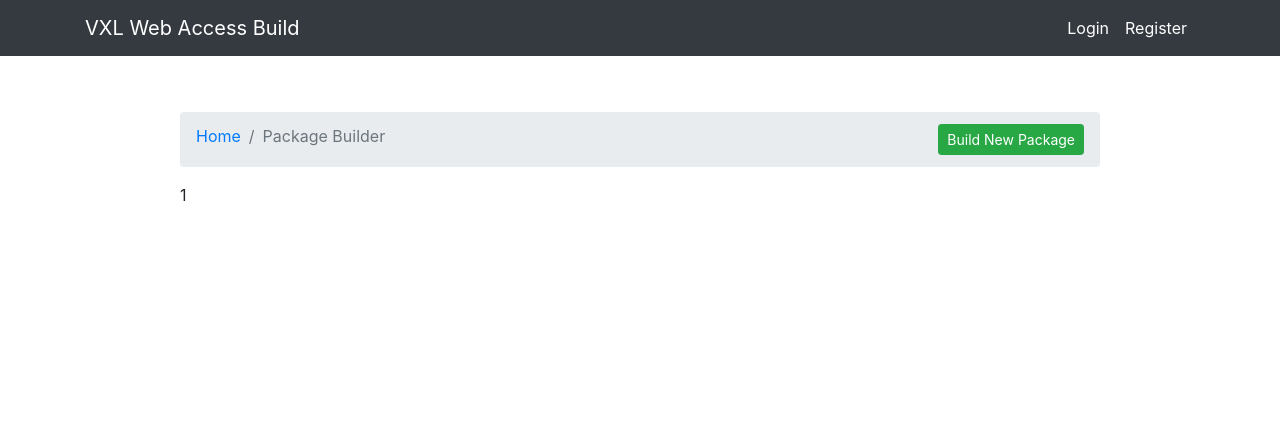
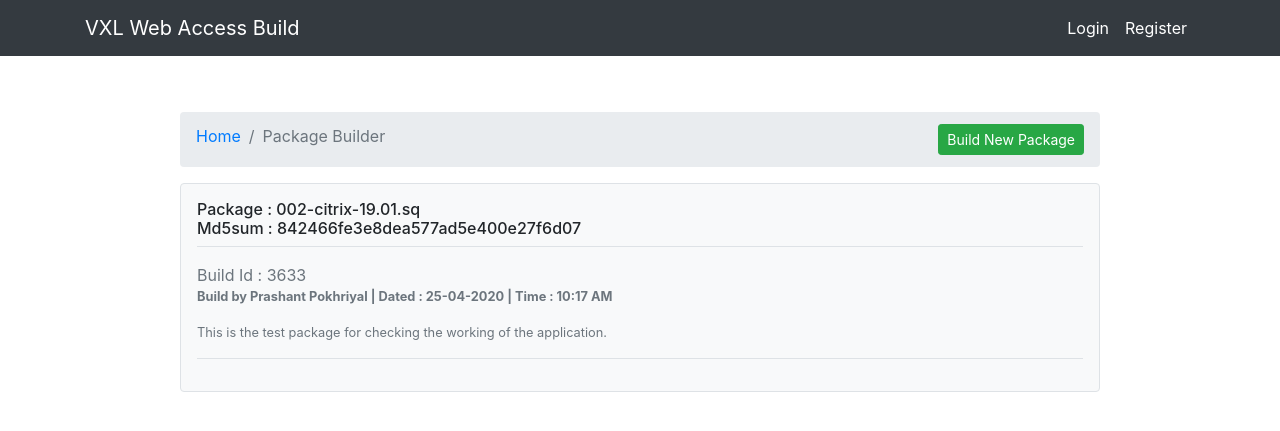
Before and after one commit to ppokhriyal/WebAccessBuild, a Flask app: page /pb_home in a window 1280 px wide. Shown: the top 431 px of the page. Run offline with Flask 2, Linux system fonts and the light colour scheme; data comes from the database, SQL or seed files in the repository; both versions use the stored data as it was after the commit; some libraries are stand-ins or nearby versions.

Commit message:
WebAccessBuild

```diff
--- a/webaccessbuild/forms.py
+++ b/webaccessbuild/forms.py
@@ -45,6 +45,7 @@ class PBBuildForm(FlaskForm):
 	remote_host_ip = QuerySelectField(query_factory=lambda:RegisteredNode.query.all())
 	pb_rawpkgpath = StringField('Package Structure',validators=[DataRequired()])
 	pb_needpatch = BooleanField('Required Patch')
+	pb_patchlegacy = BooleanField('Legacy Patch')
 	pb_removepkg = TextAreaField('Remove Packages')
 	pb_install_script = TextAreaField('Install Script')
 	pb_submit = SubmitField('Build')
--- a/webaccessbuild/models.py
+++ b/webaccessbuild/models.py
@@ -31,6 +31,8 @@ class PB(db.Model):
 	pb_date_posted = db.Column(db.DateTime(),nullable=False,default=datetime.now)
 	pb_description = db.Column(db.Text,nullable=False)
 	pb_os_arch = db.Column(db.Text,nullable=False)
+	pb_md5sum_pkg = db.Column(db.String(50),nullable=False)
+	pb_md5sum_patch = db.Column(db.String(50))
 	user_id = db.Column(db.Integer, db.ForeignKey('user.id'), nullable=False)
 
 	def __repr__(self):
--- a/webaccessbuild/routes.py
+++ b/webaccessbuild/routes.py
@@ -135,16 +135,40 @@ def pb_newbuild():
         proc = subprocess.Popen(cmd_md5sum,shell=True,stdout=subprocess.PIPE,stderr=subprocess.PIPE)
         o,e = proc.communicate()
 
-        with open(pb_pkgbuildpath+'/'+str(form.pb_pkgbuildid.data)+'/MD5SUM',"w") as f:
-            f.write(o.decode('utf-8').split(' ')[0])
-            f.write("\n")
+        #Remove sq after download
+        stdin,stdout,stderr = client.exec_command("rm -rf  "+form.pb_rawpkgpath.data+"/"+str(form.pb_pkgname.data).casefold().split(':')[1]+'.sq')
 
-        #Update the Database
-        pb_update = PB(pb_buildid=str(form.pb_pkgbuildid.data),pb_pkgname=str(form.pb_pkgname.data).casefold().split(':')[1],pb_description=form.pb_pkgdescription.data,pb_os_arch=form.pb_osarch.data,pb_author=current_user)
-        db.session.add(pb_update)
-        db.session.commit()
+        if form.pb_needpatch.data != True:
+            #Update the Database
+            pb_update = PB(pb_buildid=str(form.pb_pkgbuildid.data),pb_pkgname=str(form.pb_pkgname.data).casefold().split(':')[1]+'.sq',pb_description=form.pb_pkgdescription.data,pb_os_arch=form.pb_osarch.data,pb_md5sum_pkg=o.decode('utf-8').split(' ')[0],pb_author=current_user)
+            db.session.add(pb_update)
+            db.session.commit()
 
-        return redirect(url_for('pb_home'))
+            return redirect(url_for('pb_home'))
+        else:
+
+            #Create Firmware Patch work directory
+            os.makedirs(pb_pkgbuildpath+str(form.pb_pkgbuildid.data)+'/Firmware_Update')
+
+            #Check if it is a Legacy Patch
+            if form.pb_patchlegacy.data != True:
+               os.makedirs(pb_pkgbuildpath+str(form.pb_pkgbuildid.data)+'/Firmware_Update/root/firmware_update/add-pkg')
+               os.makedirs(pb_pkgbuildpath+str(form.pb_pkgbuildid.data)+'/Firmware_Update/root/firmware_update/delete-pkg')
+            else:
+                os.makedirs(pb_pkgbuildpath+str(form.pb_pkgbuildid.data)+'/Firmware_Update/root/')
+                os.makedirs(pb_pkgbuildpath+str(form.pb_pkgbuildid.data)+'/Firmware_Update/sda1/data/firmware_update/add-pkg')
+                os.makedirs(pb_pkgbuildpath+str(form.pb_pkgbuildid.data)+'/Firmware_Update/sda1/data/firmware_update/delete-pkg')
+
+            #Check if remove package list and install script is empty
+            if len(form.pb_removepkg.data) == 0 and len(form.pb_install_script.data) == 0:
+                flash(f"Invalid Patch format")
+                return redirect(url_for('pb_home'))
+
+
+
+            flash(f"Package Build Successfully",'success')
+            return redirect(url_for('pb_home'))
+
 
     return render_template('pb_newbuild.html',title='New Package Build',form=form,build=pb_pkgbuildid)
 
--- a/webaccessbuild/templates/pb_home.html
+++ b/webaccessbuild/templates/pb_home.html
@@ -10,6 +10,21 @@
 	{% if pb_pkg_count == 0 %}
 		<p>Empty Package Build History !!</p>
 	{% else %}
-	{{pb_pkg_count}}
+		{% for i in pb_package.items %}
+			<div class="my-3 p-3 bg-light border rounded">
+				<h6 class="border-bottom border-gray pb-2 mb-0">Package : {{i.pb_pkgname}}<br>
+				Md5sum : {{i.pb_md5sum_pkg}}</h6>
+
+				<div class="media text-muted pt-3">
+					<rect width="100%" height="100%" fill="#007bff"/>
+					<text fill="#007bff">Build Id : {{i.pb_buildid}}</text>
+					<p class="media-body pb-3 mb-0 small lh-125 ">
+        				<strong class="" lass="d-block text-gray-dark">Build by {{i.pb_author.username}} | Dated : {{ i.pb_date_posted.strftime('%d-%m-%Y')}} | Time : {{i.pb_date_posted.strftime('%H:%M %p')}}</strong>
+      				</p>
+      				<p class="media-body pb-3 mb-0 small lh-125">{{i.pb_description | safe}}</p>
+				</div>
+				<div class="border-top pt-2 mb-2">
+			</div>
+		{% endfor %}
 	{% endif %}
 {% endblock content%}
```
Also changed, not shown: webaccessbuild/templates/pb_newbuild.html (+7 -1 lines), webaccessbuild/pb.db, webaccessbuild/users.db.
